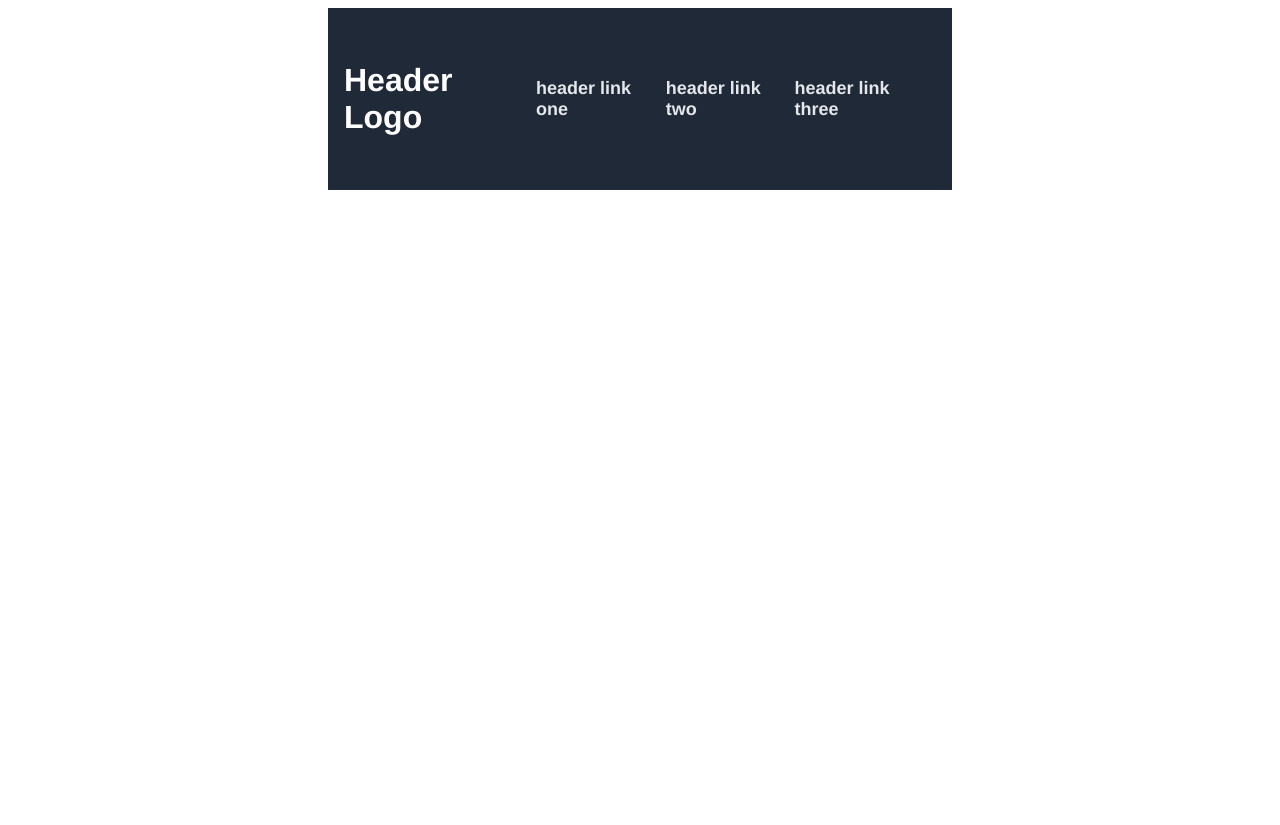
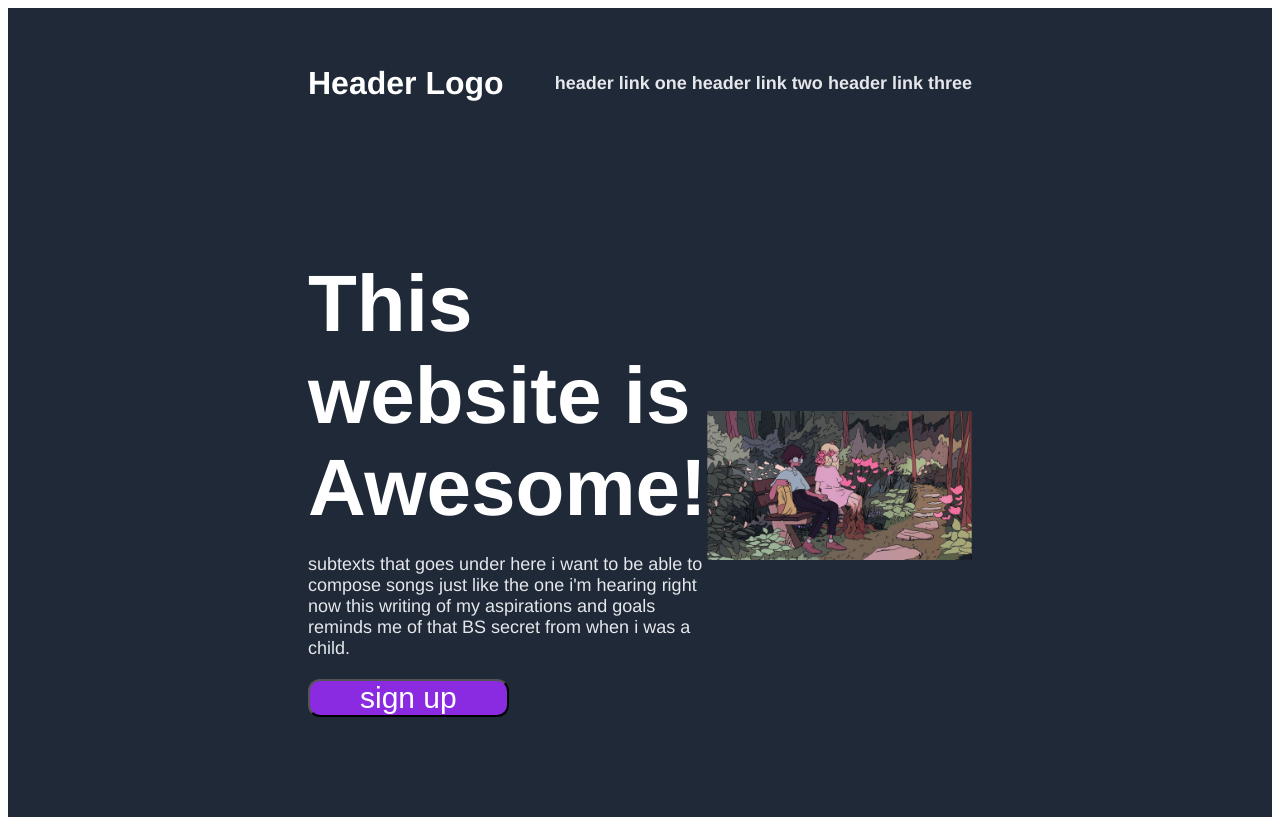
Before and after one commit to OWO-hue/Byun-Blog, a plain HTML site: page index.html in a window 1280 px wide. Before the commit the page ends 800 px from the top, so only its background shows below. Drawn offline with Linux system fonts and the light colour scheme.

Commit message:
filled 2nd div

```diff
--- a/index.html
+++ b/index.html
@@ -14,7 +14,20 @@
         <h2 class="link">header link two</h2>
         <h2 class="link">header link three</h2>
     </div>
-    <div class="intro"></div>
+    <div class="intro">
+        <div class="textbox">
+            <div class="bigger-text">
+                This website is Awesome!
+            </div>
+            <div class="smaller-text">
+                subtexts that goes under here i want to be able to compose songs just like the one i'm hearing right now this writing of my aspirations and goals reminds me of that BS secret from when i was a child.
+            </div>
+            <button>sign up</button>
+        </div>
+        <div class="imgholder">
+            <img src="/assets/flowers.jpg" alt="this is the placeholder">
+        </div>
+    </div>
     <div class="vouch"></div>
     <div class="vouch"></div>
     <div class="sign-up"></div>
--- a/styles.css
+++ b/styles.css
@@ -1,5 +1,4 @@
 body {
-    padding: 0 20rem;
     font-family:'Helvetica', monospace
 }
 
@@ -9,7 +8,7 @@ body {
     display: flex;
     height: 150px;
     align-items: center;
-    padding: 16px;
+    padding: 0 300px;
     justify-content: flex-end;
 }
 
@@ -26,3 +25,57 @@ body {
     font-size: 18px;
     color: #E5E7EB
 }
+
+.intro {
+    background-color: #1F2937;
+    color: white;
+    display: flex;
+    align-items: center;
+    justify-content: center;
+    padding: 100px 300px;
+}
+
+.intro h1 {
+    min-width: 0;
+}
+
+.intro h2 {
+    font-size: 18px;
+    color: #E5E7EB
+}
+
+.intro .textbox {
+    flex: 6;
+    display: flex;
+    flex-direction: column;
+    justify-content: flex-start;
+    align-items: baseline;
+    gap: 20px;
+}
+
+.intro .textbox .bigger-text {
+    font-size: 80px;
+    font-weight: 900;
+}
+
+.intro .textbox .smaller-text {
+    font-size: 18px;
+    color: #E5E7EB
+}
+
+.intro .textbox button {
+    background-color: blueviolet;
+    font-size: 30px;
+    border-radius: 12px;
+    color: white;
+    padding: 0 50px;
+}
+
+
+.intro .imgholder {
+    flex: 4;
+}
+
+.intro .imgholder img {
+    max-width: 100%;
+}
```
Also changed, not shown: assets/Anya_Forger_Anime.webp (added), assets/Pikachu.webp (added), assets/flowers.jpg (added).
